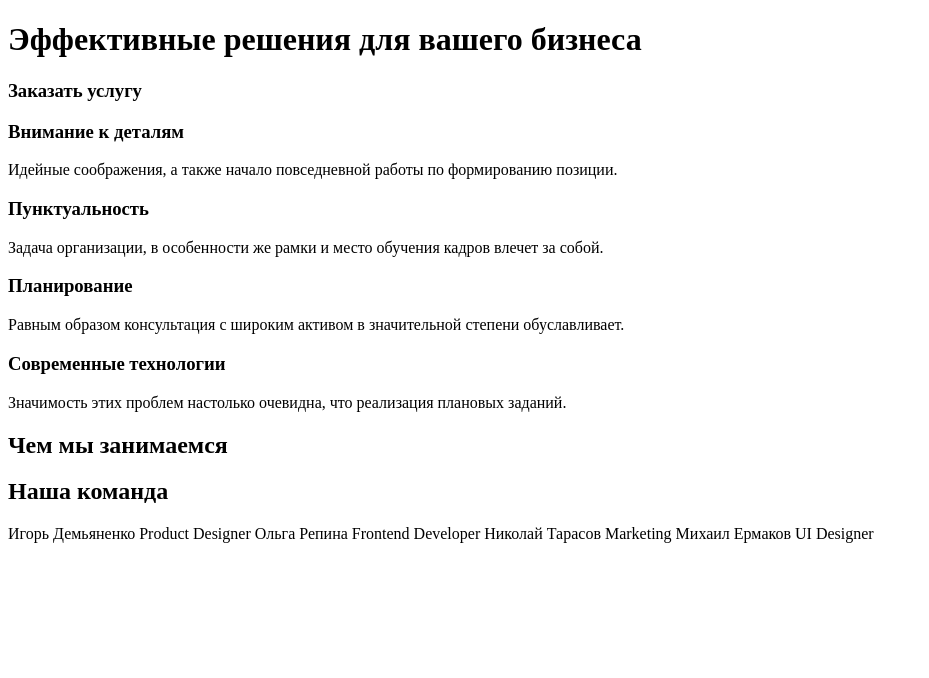
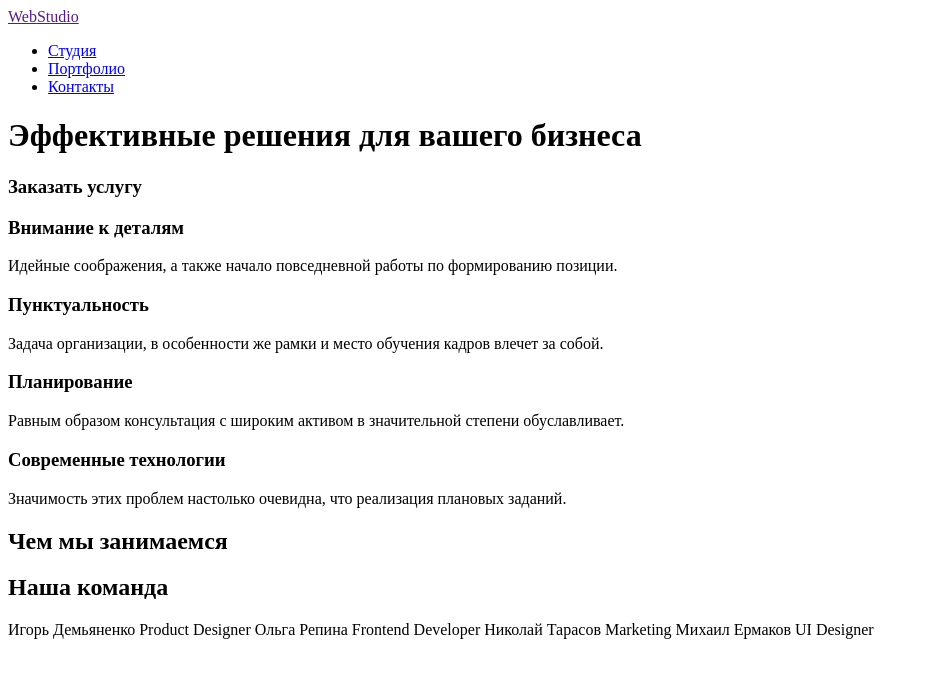
Before and after one commit to VictoriaWii/goit-markup-hw-01, a plain HTML site: page index.html in a window 1280 px wide. Shown: the whole page, without its empty margins (0-929 px from the left). Drawn offline with Linux system fonts and the light colour scheme.

Commit message:
creates header

```diff
--- a/index.html
+++ b/index.html
@@ -1,12 +1,23 @@
 <!DOCTYPE html>
-<html lang="en">
+<html lang="ru">
 <head>
     <meta charset="UTF-8">
+    <meta http-equiv="X-UA-Compatible" content="IE=edge">
     <meta name="viewport" content="width=device-width, initial-scale=1.0">
-    <title>Web Studio</title>
+    <title>WebStudio</title>
 </head>
 <body>
 <!-- Header menu-->
+    <header>
+        <a lang="en" href="">WebStudio</a>
+        <nav>
+            <ul>
+                <li><a href="/">Студия</a></li>
+                <li><a href="/about">Портфолио</a></li>
+                <li><a href="/contact">Контакты</a></li>
+            </ul>
+        </nav>
+    </header>
 <div>
 
 </div>
```
Also changed, not shown: images/img1.jpg (added), images/img2.jpg (added), images/img3.jpg (added).
